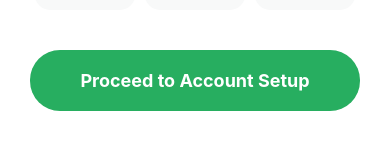
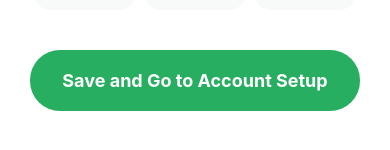
Before and after one commit to vanesswuu/goLean, a React Native app in the folder mobile/: screen /Summary in a window 390 px wide. Shown: the part 584-734 px from the top of the page. Built offline with nearby package versions, Linux system fonts and the light colour scheme.

Commit message:
onboarding screens update

```diff
--- a/mobile/src/screens/SummaryScreen.js
+++ b/mobile/src/screens/SummaryScreen.js
@@ -45,7 +45,7 @@ export default function SummaryScreen({ navigation }) {
             </View>
 
             <TouchableOpacity style={styles.finishButton} onPress={() => navigation.navigate('Signup')}>
-                <Text style={styles.finishText}>Proceed to Account Setup</Text>
+                <Text style={styles.finishText}>Save and Go to Account Setup</Text>
             </TouchableOpacity>
         </ScrollView>
     );
```
